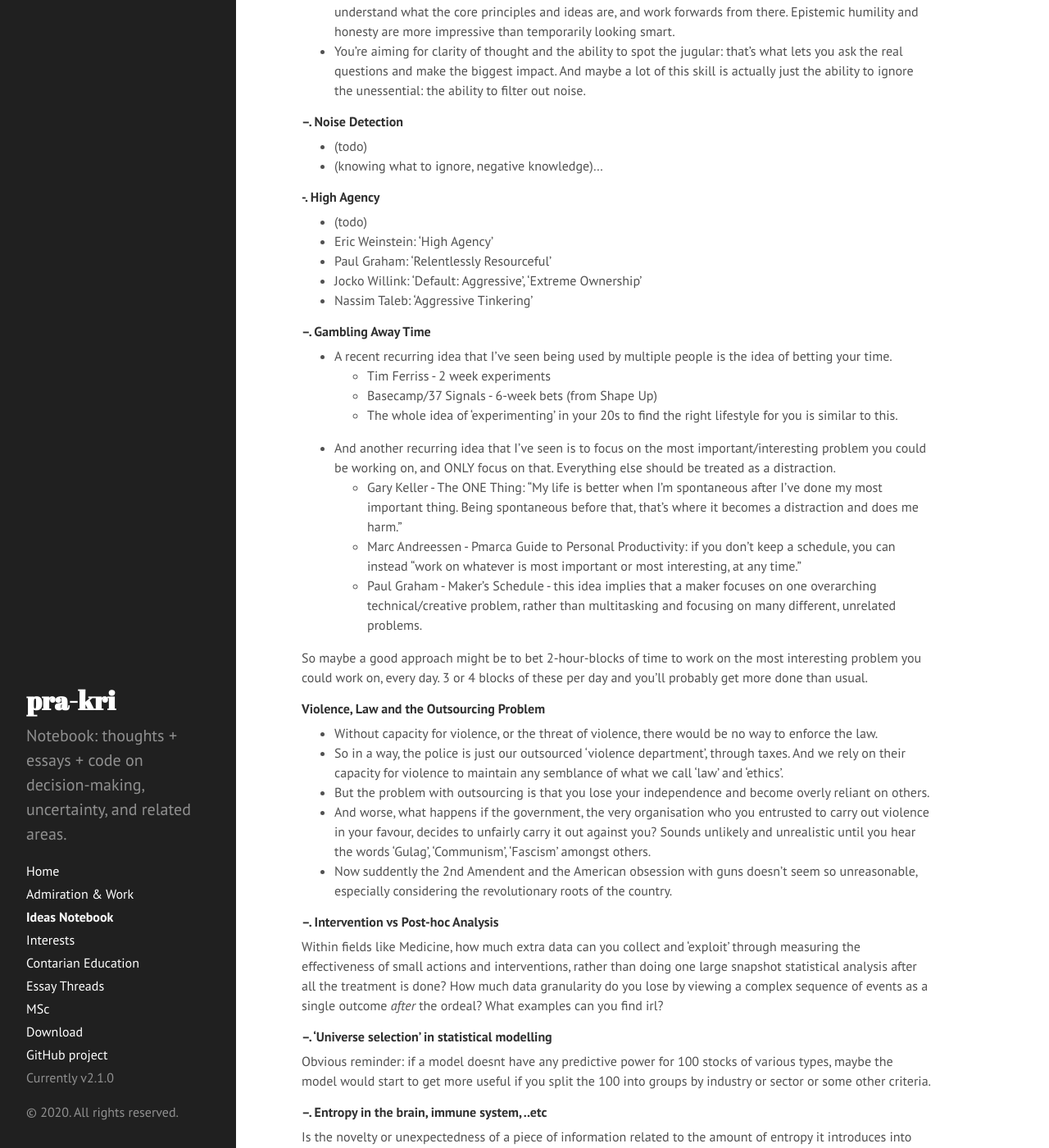
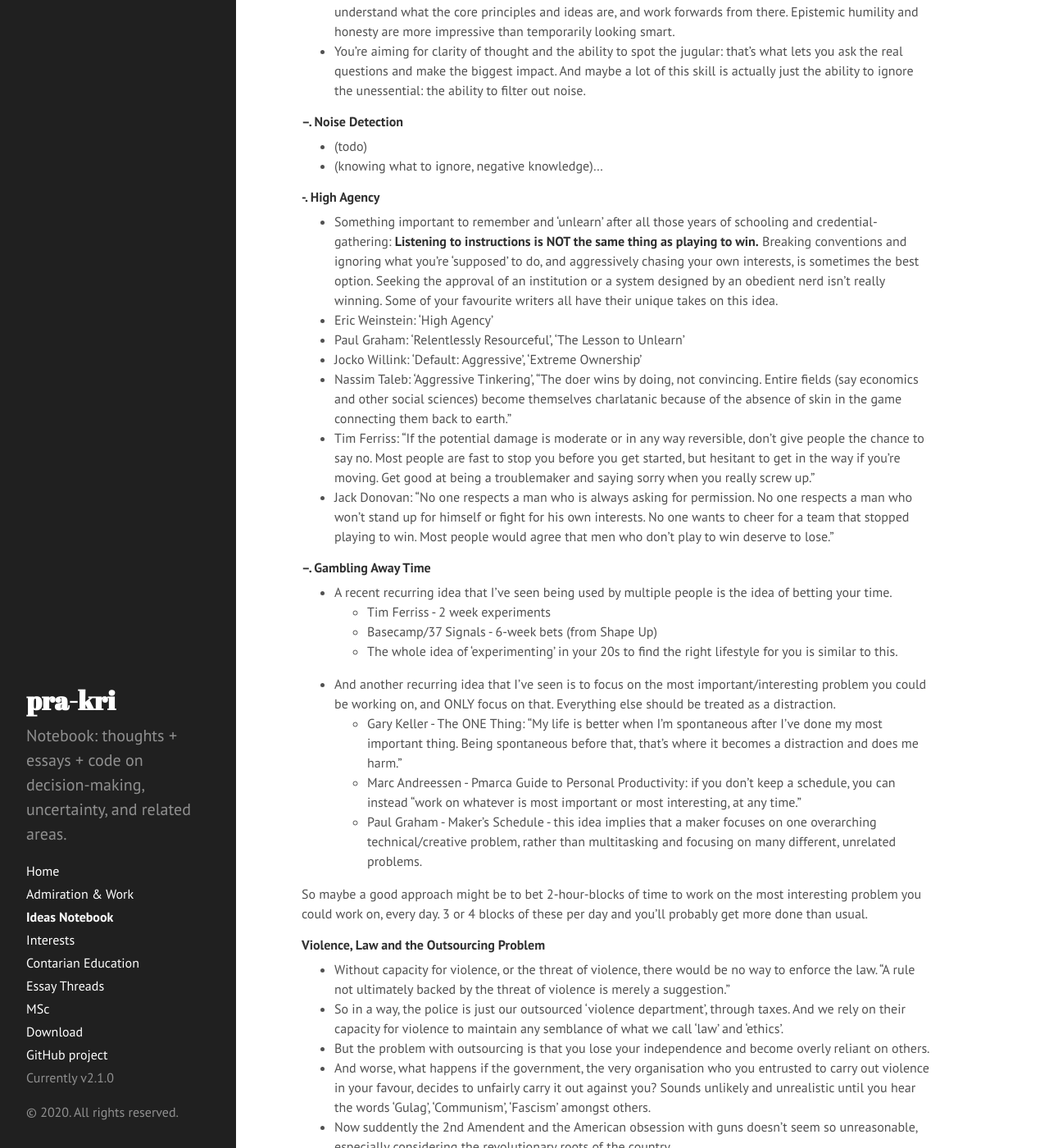
Before and after one commit to pra-kri/pra-kri.github.io, a Jekyll site: the page built from IdeasNotebook.md, in a window 1280 px wide and 1400 px high, scrolled down 2810 px. Shown: the whole window at 82% size. Built offline with Jekyll 4.4.1, drawn with Linux system fonts in a browser that asks for light colours; Markdown is read by kramdown in place of the engine named in the settings.

Commit message:
Update IdeasNotebook.md

```diff
--- a/IdeasNotebook.md
+++ b/IdeasNotebook.md
@@ -64,11 +64,13 @@ Maybe the solution is to work in small selective teams with autonomy and shared
 * (knowing what to ignore, negative knowledge)...
 
 ##### -. High Agency
-* (todo)
+* Something important to remember and 'unlearn' after all those years of schooling and credential-gathering: **Listening to instructions is NOT the same thing as playing to win.** Breaking conventions and ignoring what you're 'supposed' to do, and aggressively chasing your own interests, is sometimes the best option. Seeking the approval of an institution or a system designed by an obedient nerd isn't really winning. Some of your favourite writers all have their unique takes on this idea.
 * Eric Weinstein: 'High Agency'
-* Paul Graham: 'Relentlessly Resourceful'
+* Paul Graham: 'Relentlessly Resourceful', 'The Lesson to Unlearn'
 * Jocko Willink: 'Default: Aggressive', 'Extreme Ownership'
-* Nassim Taleb: 'Aggressive Tinkering'
+* Nassim Taleb: 'Aggressive Tinkering', "The doer wins by doing, not convincing. Entire fields (say economics and other social sciences) become themselves charlatanic because of the absence of skin in the game connecting them back to earth."
+* Tim Ferriss: "If the potential damage is moderate or in any way reversible, don't give people the chance to say no. Most people are fast to stop you before you get started, but hesitant to get in the way if you're moving. Get good at being a troublemaker and saying sorry when you really screw up."
+* Jack Donovan: "No one respects a man who is always asking for permission. No one respects a man who won't stand up for himself or fight for his own interests. No one wants to cheer for a team that stopped playing to win. Most people would agree that men who don't play to win deserve to lose."
 
 
 ##### --. Gambling Away Time
@@ -84,7 +86,7 @@ Maybe the solution is to work in small selective teams with autonomy and shared
 So maybe a good approach might be to bet 2-hour-blocks of time to work on the most interesting problem you could work on, every day. 3 or 4 blocks of these per day and you'll probably get more done than usual.
 
 ##### Violence, Law and the Outsourcing Problem
-* Without capacity for violence, or the threat of violence, there would be no way to enforce the law.
+* Without capacity for violence, or the threat of violence, there would be no way to enforce the law. "A rule not ultimately backed by the threat of violence is merely a suggestion."
 * So in a way, the police is just our outsourced 'violence department', through taxes. And we rely on their capacity for violence to maintain any semblance of what we call 'law' and 'ethics'.
 * But the problem with outsourcing is that you lose your independence and become overly reliant on others.
 * And worse, what happens if the government, the very organisation who you entrusted to carry out violence in your favour, decides to unfairly carry it out against you? Sounds unlikely and unrealistic until you hear the words 'Gulag', 'Communism', 'Fascism' amongst others.
```
